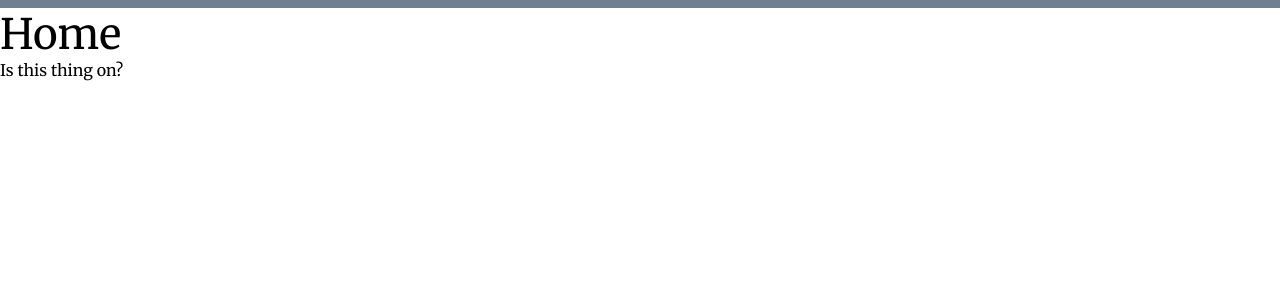
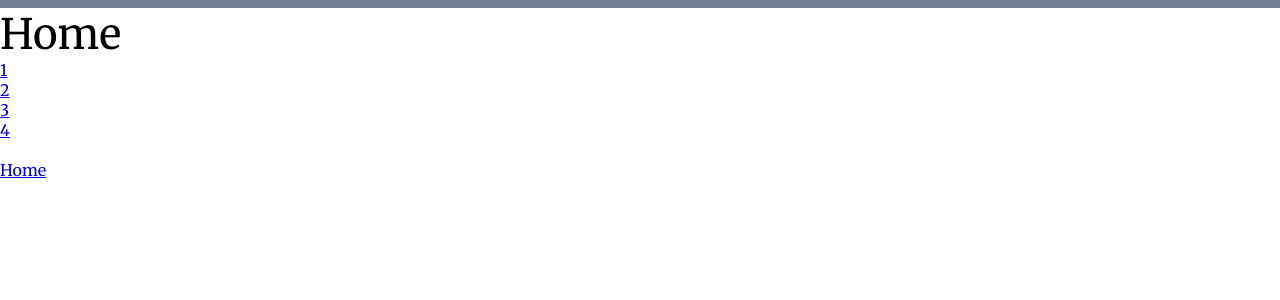
Before and after one commit to andrewhiles/posts, a Jekyll site: the page built from index.html, in a window 1280 px wide. Shown: the top 300 px of the page. Built offline with Jekyll 4.4.1, drawn with Linux system fonts in a browser that asks for light colours; Markdown is read by kramdown in place of the engine named in the settings.

Commit message:
Added nav include to index.html
^^

```diff
--- a/index.html
+++ b/index.html
@@ -3,4 +3,4 @@ layout: default
 title: Home
 ---
 
-Is this thing on?
+{% include nav.html %}
```
